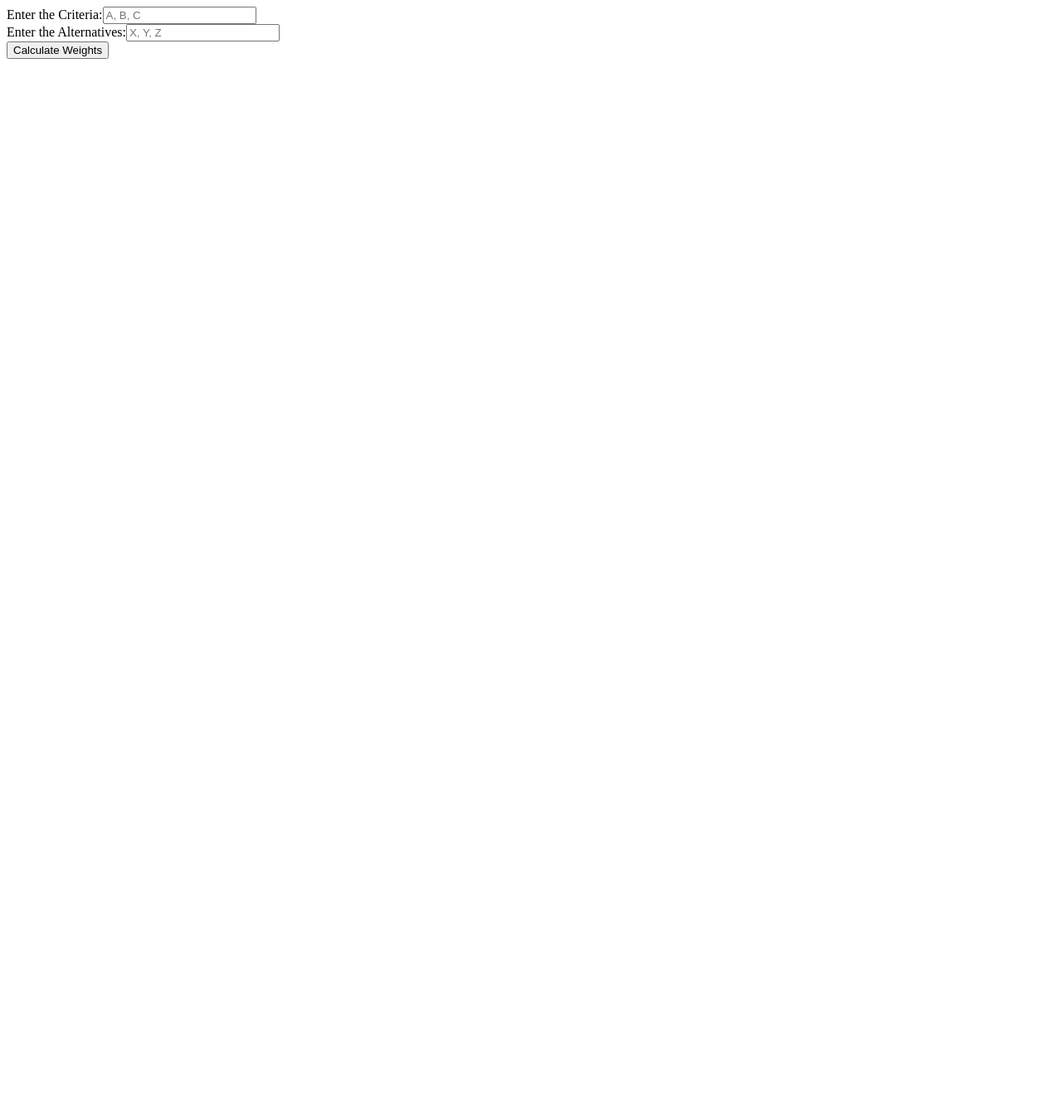
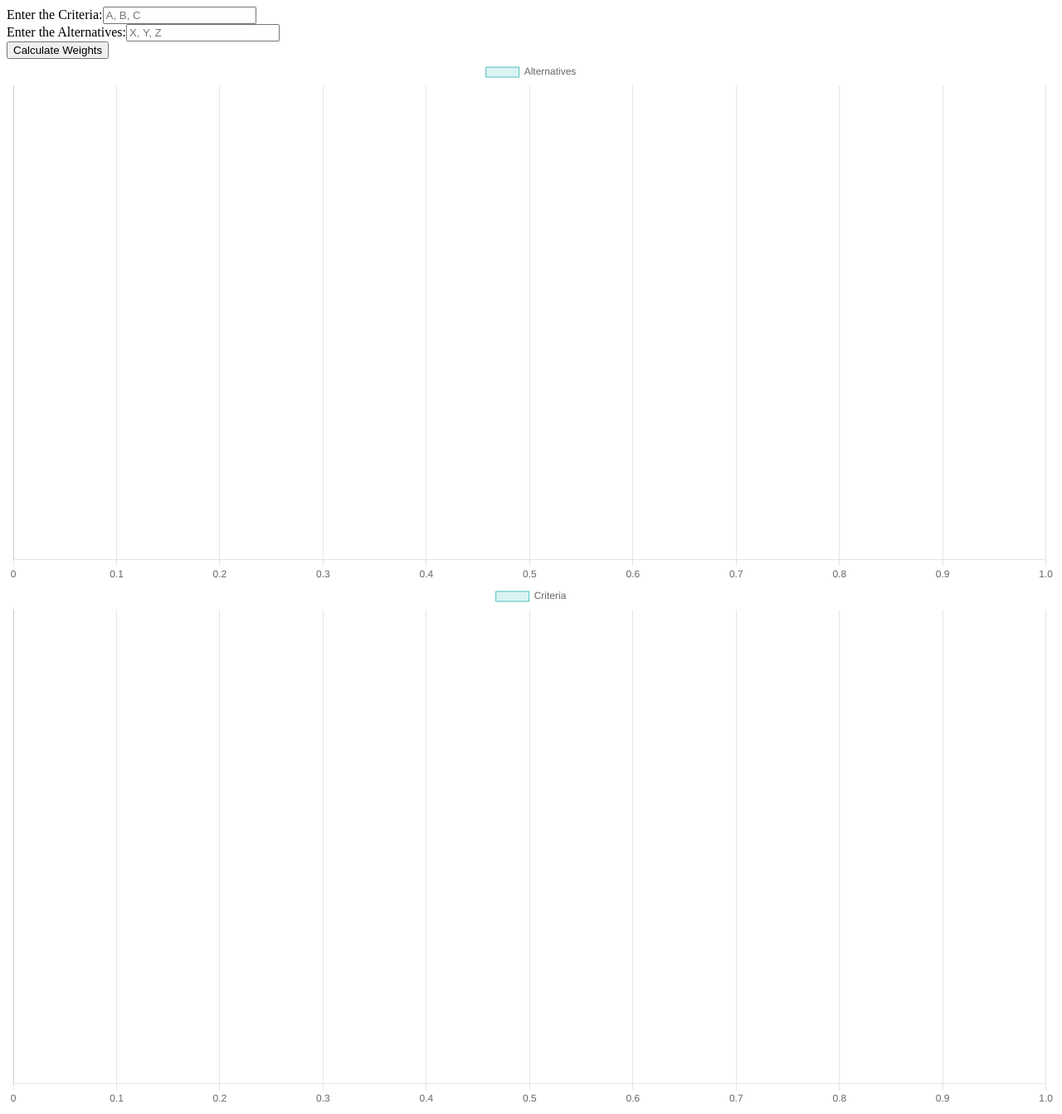
Before and after one commit to sukhmeetbawa/Awesome-AHP, a React (Vite) app in the folder frontend/: page / in a window 1280 px wide. Shown: the whole page at 83% size. Before the commit the page ends 800 px from the top, so only its background shows below. Built offline with nearby package versions, Linux system fonts and the light colour scheme.

Commit message:
Added bar graph

```diff
--- a/frontend/package.json
+++ b/frontend/package.json
@@ -11,6 +11,7 @@
   },
   "dependencies": {
     "axios": "^1.5.1",
+    "chart.js": "^4.4.0",
     "react": "^18.2.0",
     "react-dom": "^18.2.0"
   },
--- a/frontend/src/App.tsx
+++ b/frontend/src/App.tsx
@@ -2,6 +2,7 @@ import React, { useState } from "react";
 import axios from "axios";
 import AlternativesMatrix from "./components/AlternativeMatrix";
 import CriteriaMatrix from "./components/CriteriaMatrix";
+import BarGraph from "./components/BarGraph";
 
 interface AHPResult {
     error: string | null;
@@ -103,7 +104,6 @@ function App(): JSX.Element {
                     onChange={handleAlternativeChange}
                 />
             </div>
-
             <div>
                 {criteria.length >= 3 && (
                     <CriteriaMatrix
@@ -113,7 +113,6 @@ function App(): JSX.Element {
                     />
                 )}
             </div>
-
             <div>
                 {alternatives.length >= 3 && (
                     <AlternativesMatrix
@@ -125,9 +124,17 @@ function App(): JSX.Element {
                     />
                 )}
             </div>
-
             <button onClick={calculateWeights}>Calculate Weights</button>
-
+            <BarGraph
+                data={result?.alternativeWeights || []}
+                labels={alternatives}
+                label="Alternatives"
+            />{" "}
+            <BarGraph
+                data={result?.criterionWeights || []}
+                labels={criteria}
+                label="Criteria"
+            />
             {result && result.error && <p>Error: {result.error}</p>}
             {result && !result.error && (
                 <div>
--- /dev/null
+++ b/frontend/src/components/BarGraph.tsx
@@ -0,0 +1,60 @@
+import React, { useEffect, useRef } from "react";
+import Chart from "chart.js/auto";
+
+interface BarGraphProps {
+    data: number[];
+    labels: string[];
+    label: string;
+}
+
+const BarGraph: React.FC<BarGraphProps> = ({ data, labels, label }) => {
+    const chartRef = useRef<HTMLCanvasElement | null>(null);
+    const chartInstance = useRef<Chart | null>(null);
+
+    const createChart = () => {
+        // Destroy the existing chart if it exists
+        if (chartInstance.current) {
+            chartInstance.current.destroy();
+        }
+
+        // Create a new chart
+        if (chartRef.current) {
+            const ctx = chartRef.current.getContext("2d");
+            if (ctx) {
+                chartInstance.current = new Chart(ctx, {
+                    type: "bar",
+                    data: {
+                        labels: labels,
+                        datasets: [
+                            {
+                                label: label,
+                                data: data,
+                                backgroundColor: "rgba(75, 192, 192, 0.2)",
+                                borderColor: "rgba(75, 192, 192, 1)",
+                                borderWidth: 1,
+                            },
+                        ],
+                    },
+                    options: {
+                        indexAxis: "y",
+                    },
+                });
+            }
+        }
+    };
+
+    useEffect(() => {
+        createChart();
+
+        // Cleanup function to destroy the chart when the component unmounts
+        return () => {
+            if (chartInstance.current) {
+                chartInstance.current.destroy();
+            }
+        };
+    }, [data, labels]);
+
+    return <canvas ref={chartRef}></canvas>;
+};
+
+export default BarGraph;
```
Also changed, not shown: 1 other file (tests, documents, lock files or other folders).
